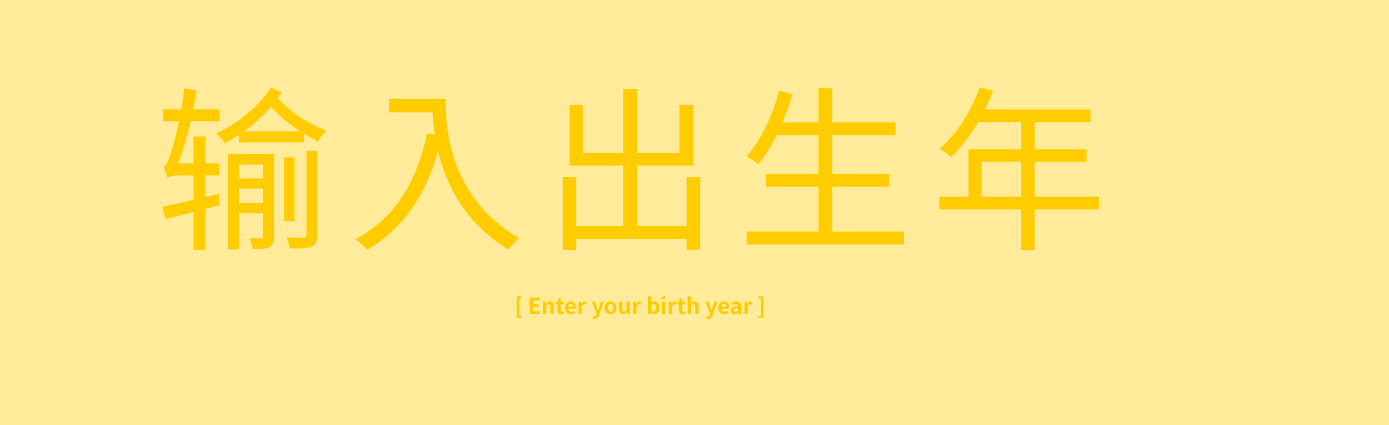
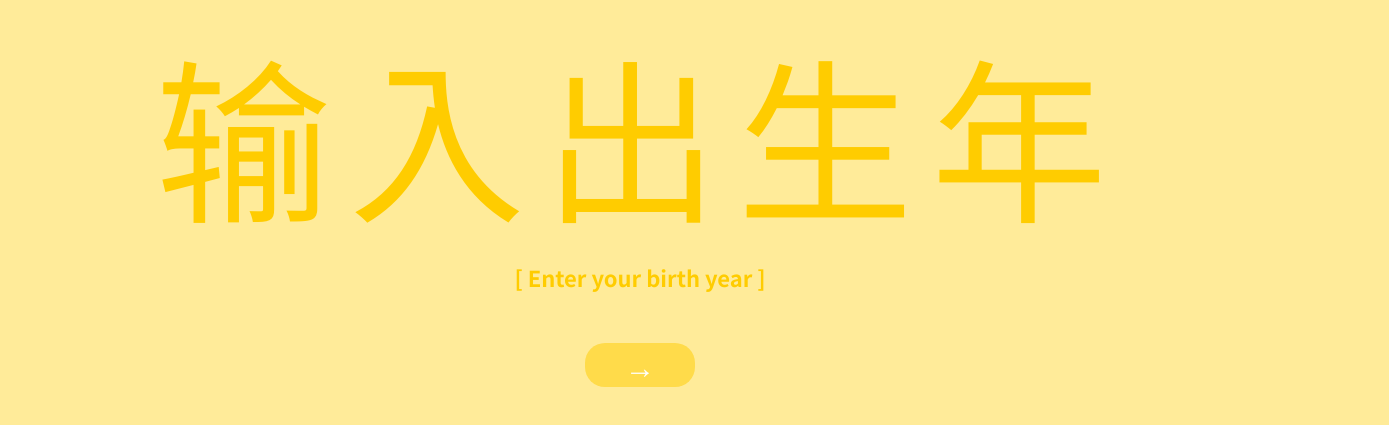
Before and after one commit to skinsshark/cny2020, a React (Create React App) app: page / in a window 1280 px wide. Shown: the part 193-618 px from the top of the page, 1389 px wide, since content can reach past the window. Built offline with nearby package versions, Linux system fonts and the light colour scheme.

Commit message:
add chinese on year input

```diff
--- a/package.json
+++ b/package.json
@@ -33,5 +33,8 @@
       "last 1 firefox version",
       "last 1 safari version"
     ]
+  },
+  "devDependencies": {
+    "gh-pages": "^2.2.0"
   }
 }
--- a/src/App.css
+++ b/src/App.css
@@ -1,34 +1,4 @@
-main {
-  /* border: 1px solid red; */
-}
-
-::placeholder { /* Chrome, Firefox, Opera, Safari 10.1+ */
-  color: #ffcc00;
-  opacity: 1; /* Firefox */
-}
-
-:-ms-input-placeholder { /* Internet Explorer 10-11 */
-  color: #ffcc00;
-}
-
-::-ms-input-placeholder { /* Microsoft Edge */
-  color: #ffcc00;
-}
-
-input:focus::placeholder { /* Chrome, Firefox, Opera, Safari 10.1+ */
-  color: #ffdb4a;
-  opacity: 1; /* Firefox */
-}
-
-input:focus:-ms-input-placeholder { /* Internet Explorer 10-11 */
-  color: #ffdb4a;
-}
-
-input:focus::-ms-input-placeholder { /* Microsoft Edge */
-  color: #ffdb4a;
-}
-
-h2, h3, input{
+h2, h3, h4, input{
   color: #ffcc00;
   margin: 0;
 }
@@ -36,24 +6,6 @@ h2, h3, input{
 h2, input {
   font-size: calc(2*88px);
   letter-spacing: 18px;
-}
-
-input {
-  width: 99vw;
-  background-color: transparent;
-  border: none;
-  outline: none;
-}
-
-input::-webkit-outer-spin-button,
-input::-webkit-inner-spin-button {
-    /* display: none; <- Crashes Chrome on hover */
-    -webkit-appearance: none;
-    margin: 0; /* <-- Apparently some margin are still there even though it's hidden */
-}
-
-input[type=number] {
-    -moz-appearance:textfield; /* Firefox */
 }
 
 h3 {
@@ -67,3 +19,31 @@ h3::before {
 h3::after {
   content: ' ]';
 }
+
+h4 {
+  min-height: 40px;
+  font-size: 28px;
+  letter-spacing: 10vw;
+  margin-right: -9vw;
+}
+
+main button {
+  margin-top: 50px;
+}
+
+button {
+  background-color: #ffcc00;
+  border: none;
+  border-radius: 20px;
+  font-size: 30px;
+  color: #fff;
+  padding: 0 40px;
+  outline: none;
+  cursor: pointer;
+}
+
+button:disabled,
+button[disabled] {
+  cursor: not-allowed;
+  background-color: #ffdb4a;
+}
--- a/src/App.js
+++ b/src/App.js
@@ -10,6 +10,7 @@ function App() {
     <main>
       <YearInput year={year} setYear={setYear} />
       <h3>Enter your birth year</h3>
+      <button disabled={year.length !== 4} onClick={() => alert(year)}>&rarr;</button>
     </main>
   );
 }
--- /dev/null
+++ b/src/YearInput.css
@@ -0,0 +1,43 @@
+::placeholder { /* Chrome, Firefox, Opera, Safari 10.1+ */
+  color: #ffcc00;
+  opacity: 1; /* Firefox */
+}
+
+:-ms-input-placeholder { /* Internet Explorer 10-11 */
+  color: #ffcc00;
+}
+
+::-ms-input-placeholder { /* Microsoft Edge */
+  color: #ffcc00;
+}
+
+input:focus::placeholder { /* Chrome, Firefox, Opera, Safari 10.1+ */
+  color: #ffdb4a;
+  opacity: 1; /* Firefox */
+}
+
+input:focus:-ms-input-placeholder { /* Internet Explorer 10-11 */
+  color: #ffdb4a;
+}
+
+input:focus::-ms-input-placeholder { /* Microsoft Edge */
+  color: #ffdb4a;
+}
+
+input {
+  width: 99vw;
+  background-color: transparent;
+  border: none;
+  outline: none;
+}
+
+input::-webkit-outer-spin-button,
+input::-webkit-inner-spin-button {
+    /* display: none; <- Crashes Chrome on hover */
+    -webkit-appearance: none;
+    margin: 0; /* <-- Apparently some margin are still there even though it's hidden */
+}
+
+input[type=number] {
+    -moz-appearance:textfield; /* Firefox */
+}
--- a/src/YearInput.js
+++ b/src/YearInput.js
@@ -1,6 +1,8 @@
 import React from 'react';
+import './YearInput.css';
 
 const YEAR_LENGTH = 4;
+const NUMBERS = ["零","一","二","三","四","五","六","七","八","九"];
 
 function limitInputLength(value, setYear) {
   if (value.length > 4) {
@@ -10,8 +12,18 @@ function limitInputLength(value, setYear) {
   }
 }
 
+function chineseNumbers(digits) {
+  console.log(digits)
+  const arr = Array.from(digits);
+  const numbersStr = arr.map(number => NUMBERS[number])
+
+  return <h4>{numbersStr.join('')}</h4>
+}
+
 function YearInput(props) {
   return (
+    <div>
+      {chineseNumbers(props.year)}
       <input
         value={props.year}
         type="number"
@@ -19,6 +31,7 @@ function YearInput(props) {
         placeholder="输入出生年"
         onChange={(e) => limitInputLength(e.target.value, props.setYear)}
       />
+    </div>
   );
 }
 
```
Also changed, not shown: 1 other file (tests, documents, lock files or other folders). Lines whose indentation alone changed are shown as unchanged.
